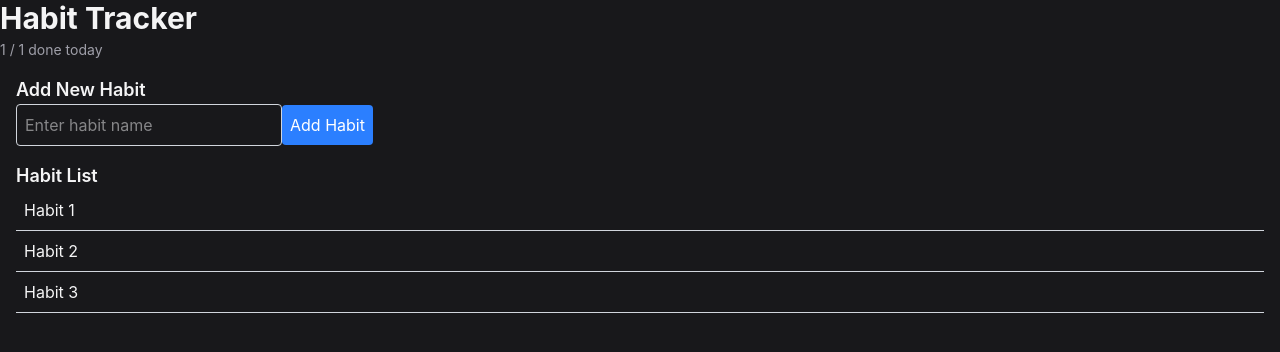
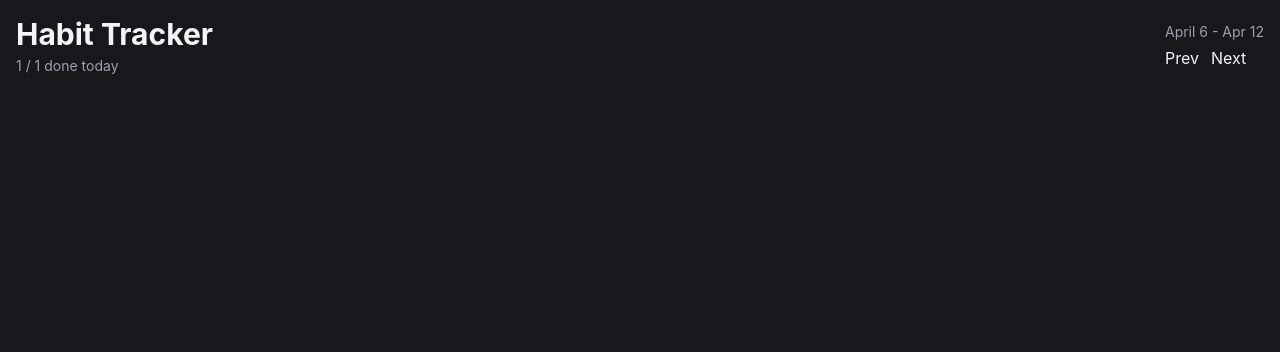
Before and after one commit to franco-ortega/habit-tracker, a React (Vite) app: page / in a window 1280 px wide. Shown: the top 352 px of the page. Built offline with nearby package versions, Linux system fonts and the light colour scheme.

Commit message:
finish header scaffold

```diff
--- a/src/App.tsx
+++ b/src/App.tsx
@@ -4,9 +4,9 @@
 
 export default function App() {
 	return (
-		<div className='min-h-screen'>
+		<div className='max-w-2x1 mx-auto p-4 flex flex-col gap-4'>
 			<Header />
-			<main className='p-4'>
+			{/* <main className='p-4'>
 				<section className='mb-4'>
 					<h2 className='text-lg font-semibold'>Add New Habit</h2>
 					<form>
@@ -31,7 +31,7 @@
 						<li className='border-b border-gray-300 p-2'>Habit 3</li>
 					</ul>
 				</section>
-			</main>
+			</main> */}
 		</div>
 	);
 }
--- a/src/components/Header.tsx
+++ b/src/components/Header.tsx
@@ -1,15 +1,17 @@
 export default function Header() {
 	return (
-		<header
-			className='
-
-    flex items-center justify-between'
-		>
+		<header className='flex items-center justify-between'>
 			<div className='flex flex-col gap-1'>
 				<h1 className='text-3xl font-bold'>Habit Tracker</h1>
 				<span className='text-zinc-400 text-sm'>1 / 1 done today</span>
 			</div>
-			<div></div>
+			<div className='flex flex-col gap-1'>
+				<span className='text-zinc-400 text-sm'>April 6 - Apr 12 </span>
+				<div className='flex items-center gap-3'>
+					<button>Prev</button>
+					<button>Next</button>
+				</div>
+			</div>
 		</header>
 	);
 }
```
